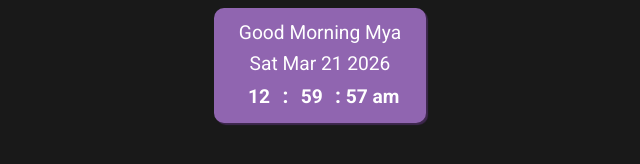
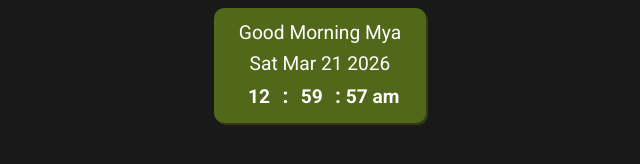
Before and after one commit to SlimShadyMya/SlimShadyMya.github.io, a plain HTML site: page index.html in a window 1280 px wide. Shown: the whole page, without its empty margins (320-960 px from the left). Drawn offline with Linux system fonts and the light colour scheme.

Commit message:
Update index.html

```diff
--- a/index.html
+++ b/index.html
@@ -38,10 +38,10 @@ h1 {
 .card {
     padding: 10px 25px 10px 25px;
     border-radius: 10px;
-    background: #9065B0;
+    background: #51681a;
     color: #fff;
     display: inline-block;
-    box-shadow: 2px 2px 1px 0px #3f284f;
+    box-shadow: 2px 2px 1px 0px #323d18;
 }
 
 .card:hover {
```
